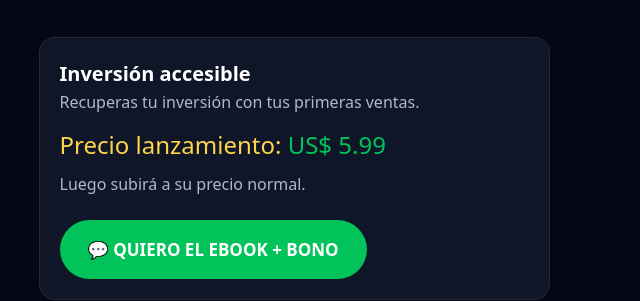
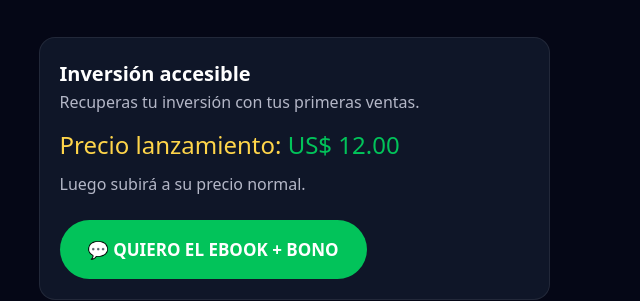
Before and after one commit to yirman2024/METODOFLOWDIGITAL, a plain HTML site: page index.html in a window 1280 px wide. Shown: the part 1760-2061 px from the top of the page, 640-1280 px from the left. Drawn offline with Linux system fonts and the light colour scheme.

Commit message:
Update index.html

```diff
--- a/index.html
+++ b/index.html
@@ -173,7 +173,7 @@
 
           <p style="font-size:24px; margin:8px 0;">
             <span class="highlight">Precio lanzamiento:</span>
-            <span class="highlight-green">US$ 5.99</span>
+            <span class="highlight-green">US$ 12.00</span>
           </p>
 
           <p class="section-sub">Luego subirá a su precio normal.</p>
```
